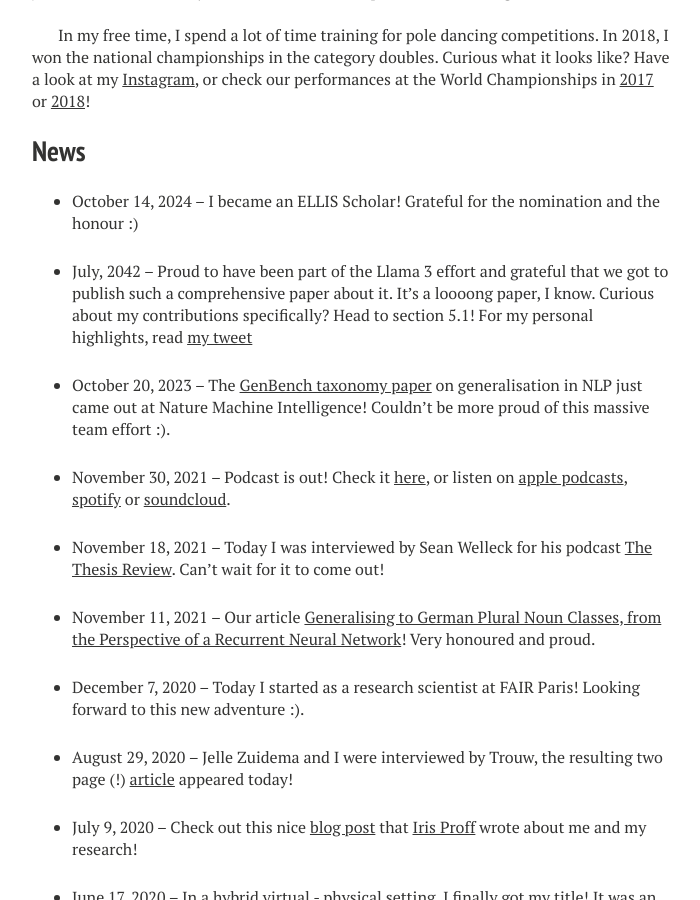
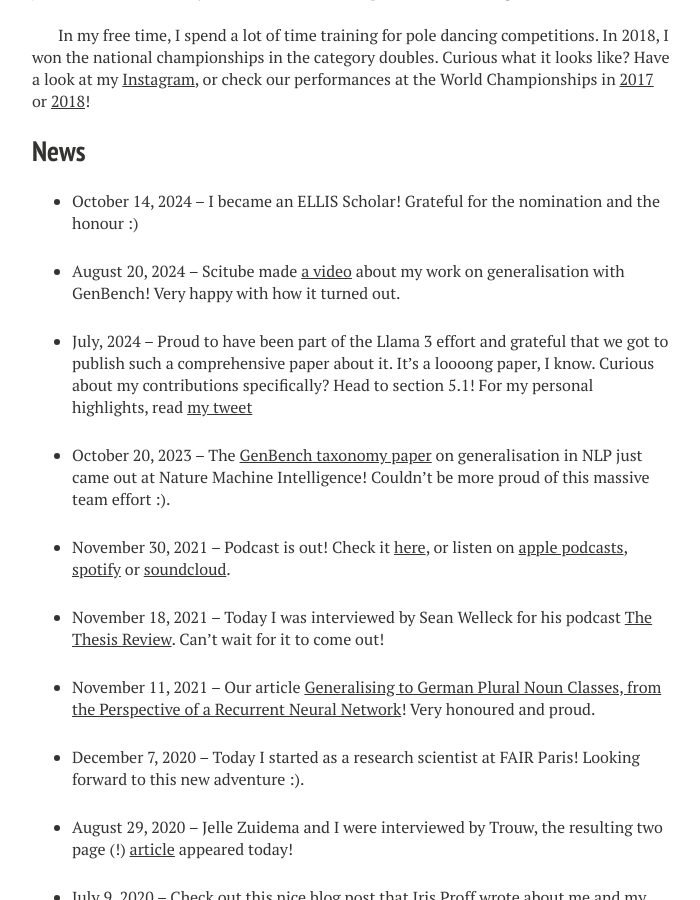
Before and after one commit to dieuwkehupkes/dieuwkehupkes.github.io, a Jekyll site: the page built from index.md, in a window 1280 px wide and 900 px high, scrolled down 1681 px. Shown: the whole window, without its empty margins (288-988 px from the left). Built offline with Jekyll 4.4.1, drawn with Linux system fonts in a browser that asks for light colours; nearby versions of some CDN libraries.

Commit message:
Update news

```diff
--- a/index.md
+++ b/index.md
@@ -38,7 +38,9 @@ Have a look at my <a href="https://www.instagram.com/dieuwkehupkes/" target="_bl
 
 - October 14, 2024 -- I became an ELLIS Scholar! Grateful for the nomination and the honour :)
 
-- July, 2042 -- Proud to have been part of the Llama 3 effort and grateful that we got to publish such a comprehensive paper about it. It's a loooong paper, I know. Curious about my contributions specifically? Head to section 5.1! For my personal highlights, read <a href="https://x.com/_dieuwke_/status/1816098840551870719" target="_blank">my tweet</a>
+- August 20, 2024 -- Scitube made <a href='https://www.youtube.com/watch?v=ARipp-MslrY' target="_blank">a video</a> about my work on generalisation with GenBench! Very happy with how it turned out.
+
+- July, 2024 -- Proud to have been part of the Llama 3 effort and grateful that we got to publish such a comprehensive paper about it. It's a loooong paper, I know. Curious about my contributions specifically? Head to section 5.1! For my personal highlights, read <a href="https://x.com/_dieuwke_/status/1816098840551870719" target="_blank">my tweet</a>
 
 - October 20, 2023 -- The <a href="https://www.nature.com/articles/s42256-023-00729-y" target="_blank">GenBench taxonomy paper</a> on generalisation in NLP just came out at Nature Machine Intelligence! Couldn't be more proud of this massive team effort :).
 
```
